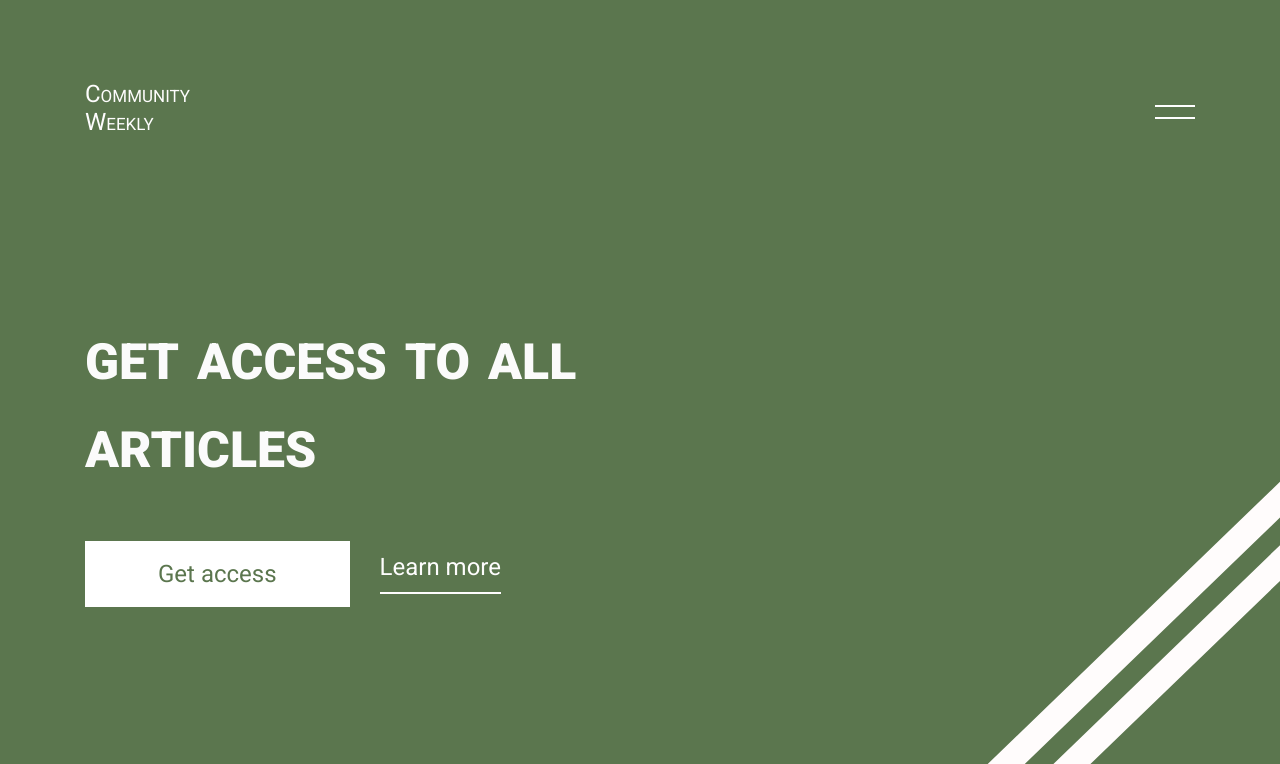
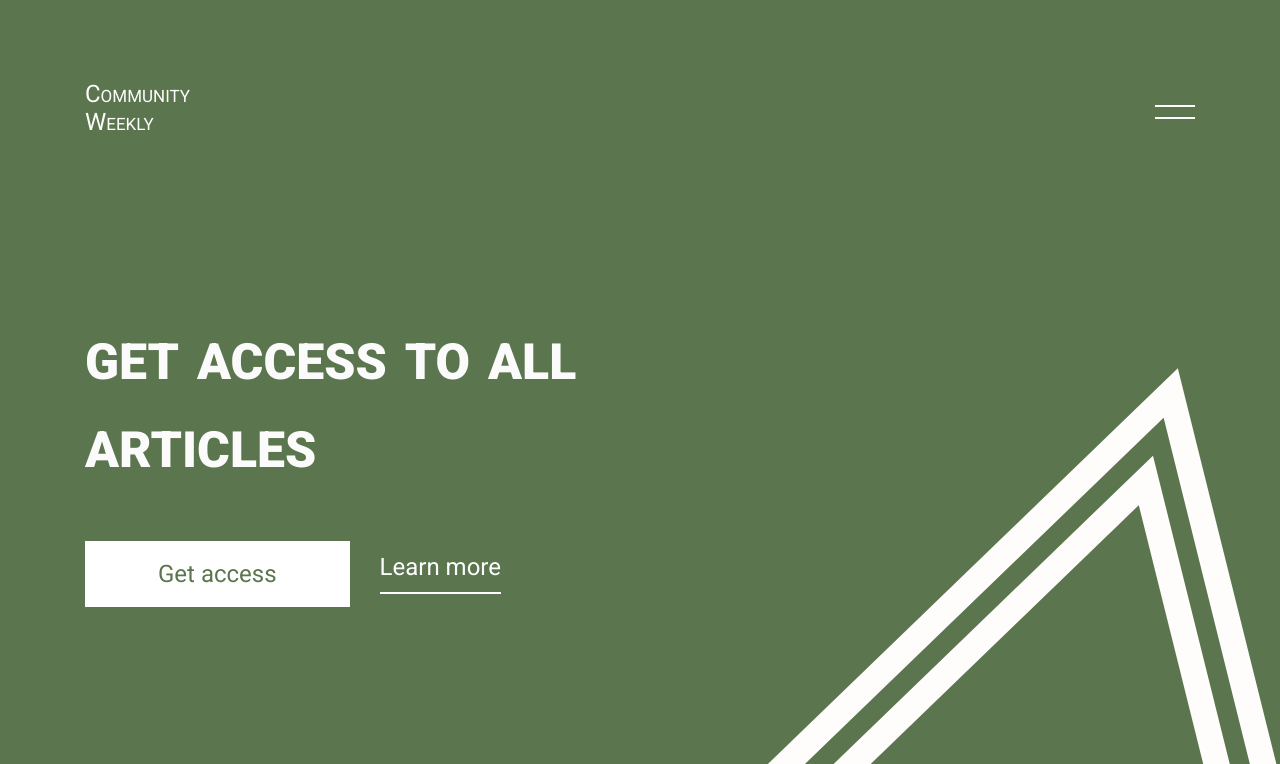
Before and after one commit to HrachyaWeb/weekly, a plain HTML site: page index.html in a window 1280 px wide. Both pictures are taken after a click on the link 1115 px from the left and 112 px from the top of the page. Shown: the top 764 px of the page. Drawn offline with nearby package versions, Linux system fonts and the light colour scheme.

Commit message:
some fixes

```diff
--- a/js/main.js
+++ b/js/main.js
@@ -7,7 +7,7 @@ $(document).ready(function () {
         let pageY = e.pageY - ($(window).height() / 2);
         let newvalueX = width * pageX * -1 - 25;
         let newvalueY = height * pageY * -1 - 50;
-        $(".hero").css("background-position", (700-newvalueX)+"px     "+(250-newvalueY)+"px");
+        $(".hero").css("background-position", (100-newvalueX)+"%"+(100-newvalueY)+"%");
 
     });
     gsap.registerPlugin(ScrollTrigger);
--- a/scss/_hero.scss
+++ b/scss/_hero.scss
@@ -1,5 +1,5 @@
 .hero{
-  background: $main_green  url("../images/TRIANGLE.svg") no-repeat right -200px bottom -120px;
+  background: $main_green  url("../images/TRIANGLE.svg") no-repeat right -20% bottom -120px;
   background-size:831px 813px ;
   padding: 80px 0;
 
```
Also changed, not shown: css/main.css.
